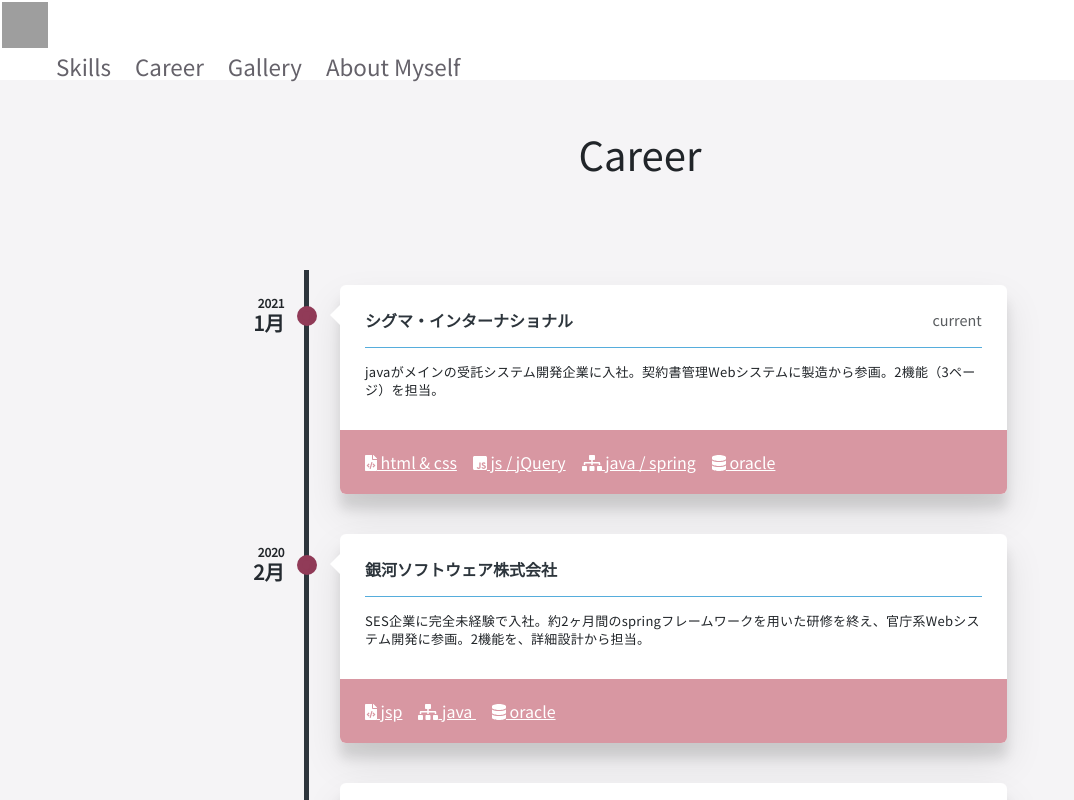
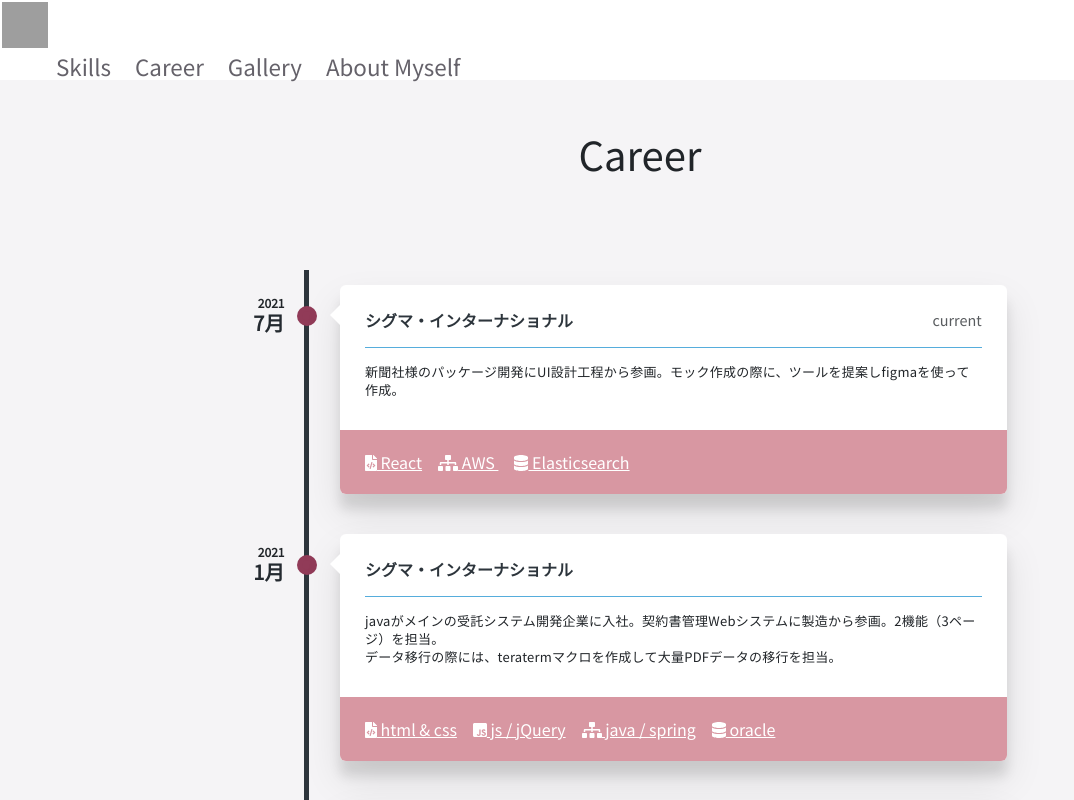
Before and after one commit to serina-yam/portfolio, a Vue app: page /Career in a window 1280 px wide. Shown: the top 800 px of the page, without its empty margins (0-1074 px from the left). Built offline with nearby package versions, Linux system fonts and the light colour scheme; grey boxes are pictures that could not be loaded.

Commit message:
fix Career.vue

```diff
--- a/src/router/views/Career.vue
+++ b/src/router/views/Career.vue
@@ -17,7 +17,7 @@
                       <!-- begin timeline-time -->
                       <div class="timeline-time">
                         <span class="date">2021</span>
-                        <span class="time">1月</span>
+                        <span class="time">7月</span>
                       </div>
                       <!-- end timeline-time -->
                       <!-- begin timeline-icon -->
@@ -35,7 +35,45 @@
                         </div>
                         <div class="timeline-content">
                           <p>
-                            javaがメインの受託システム開発企業に入社。契約書管理Webシステムに製造から参画。2機能（3ページ）を担当。
+                            新聞社様のパッケージ開発にUI設計工程から参画。モック作成の際に、ツールを提案しfigmaを使って作成。
+                          </p>
+                        </div>
+
+                        <div class="timeline-footer">
+                          <a class="m-r-15 text-inverse-lighter">
+                            <font-awesome-icon icon="file-code"/> React</a>
+                          <a class="m-r-15 text-inverse-lighter"
+                            ><font-awesome-icon :icon="['fas', 'sitemap']"/> AWS
+                          </a>
+                          <a class="m-r-15 text-inverse-lighter"
+                          ><font-awesome-icon :icon="['fas', 'database']"/> Elasticsearch</a>
+                        </div>
+                      </div>
+                      <!-- end timeline-body -->
+                    </li>
+                    <li>
+                      <!-- begin timeline-time -->
+                      <div class="timeline-time">
+                        <span class="date">2021</span>
+                        <span class="time">1月</span>
+                      </div>
+                      <!-- end timeline-time -->
+                      <!-- begin timeline-icon -->
+                      <div class="timeline-icon">
+                        <a href="javascript:;">&nbsp;</a>
+                      </div>
+                      <!-- end timeline-icon -->
+                      <!-- begin timeline-body -->
+                      <div class="timeline-body">
+                        <div class="timeline-header">
+                          <span class="username"
+                            ><a>シグマ・インターナショナル</a> <small></small
+                          ></span>
+                          <span class="pull-right text-muted"></span>
+                        </div>
+                        <div class="timeline-content">
+                          <p>
+                            javaがメインの受託システム開発企業に入社。契約書管理Webシステムに製造から参画。2機能（3ページ）を担当。<br>データ移行の際には、teratermマクロを作成して大量PDFデータの移行を担当。
                           </p>
                         </div>
 
```
